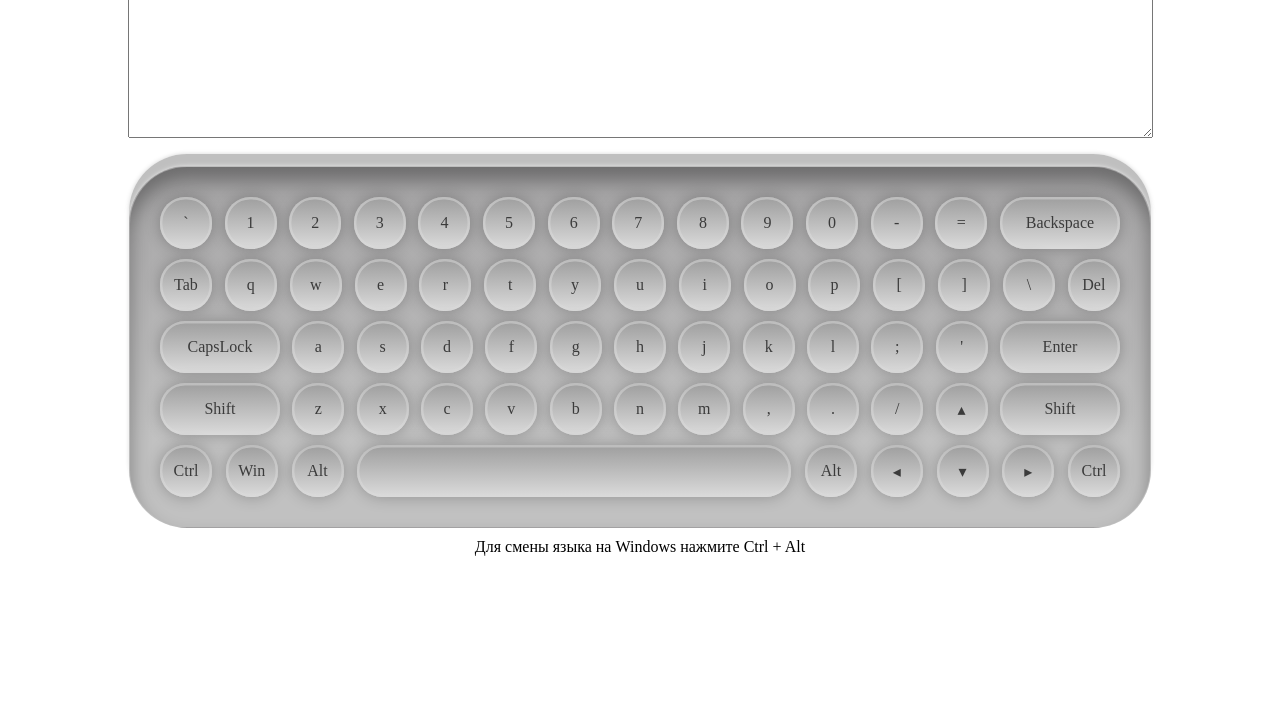
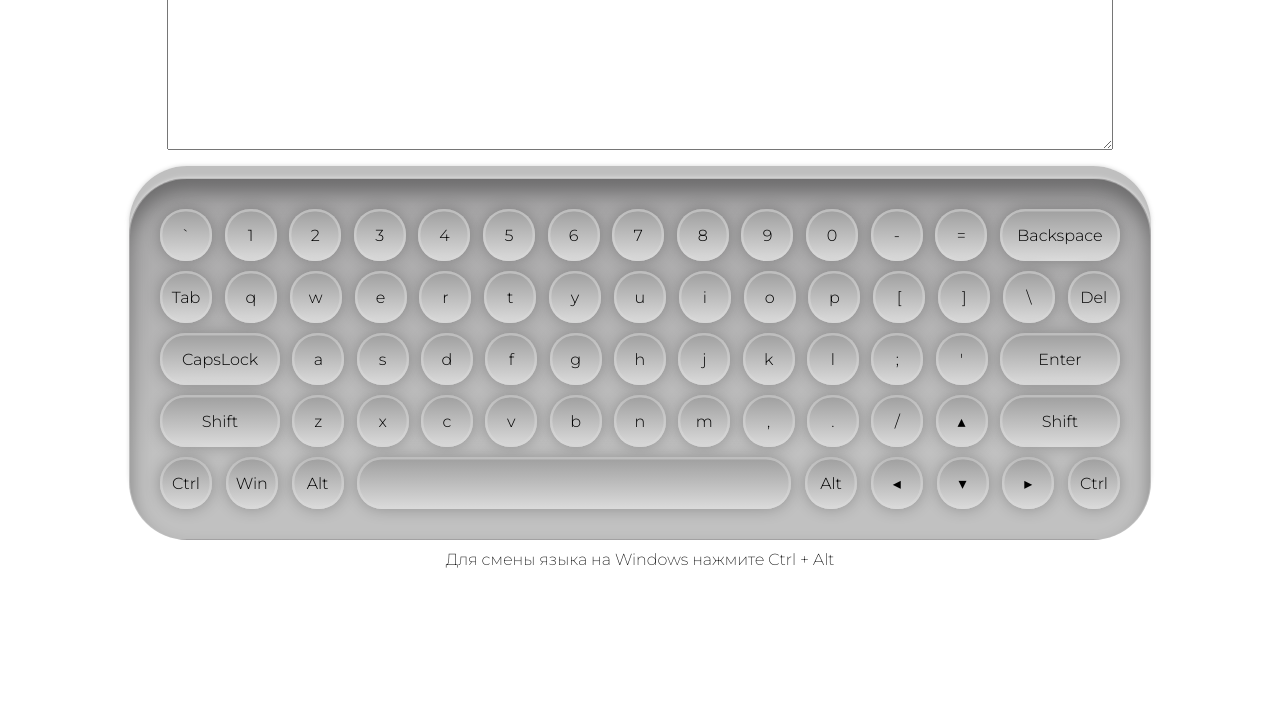
Before and after one commit to Panndora1/virtual-keyboard, a plain HTML site: page index.html in a window 1280 px wide. Shown: the part 93-800 px from the top of the page. Drawn offline with Linux system fonts and the light colour scheme.

Commit message:
feat: add new font-style

```diff
--- a/index.html
+++ b/index.html
@@ -5,6 +5,7 @@
     <meta http-equiv="X-UA-Compatible" content="IE=edge">
     <meta name="viewport" content="width=device-width, initial-scale=1.0">
     <link rel="stylesheet" href="./style.css" type="text/css">
+    <link href="https://fonts.googleapis.com/css2?family=Montserrat:wght@200;300;500&display=swap" rel="stylesheet">
     <title>Virtual keyboard</title>
 </head>
 <body>
--- a/style.css
+++ b/style.css
@@ -1,6 +1,8 @@
 * {
     margin: 0;
     padding: 0;
+    font-family: 'Montserrat', Arial, Helvetica, sans-serif;
+    font-weight: 200;
 }
 
 
@@ -27,7 +29,8 @@
     box-shadow: inset 0px 0px 0px 2.4px #dbdbdb83, 0px 0px 15px rgba(0, 0, 0, 0.25);
     border-radius: 25px;
     cursor: pointer;
-    color: rgb(59, 59, 59);
+    color: rgb(0, 0, 0);
+    font-weight: 300;
 }
 
 .Button-Backspacekey,
```
